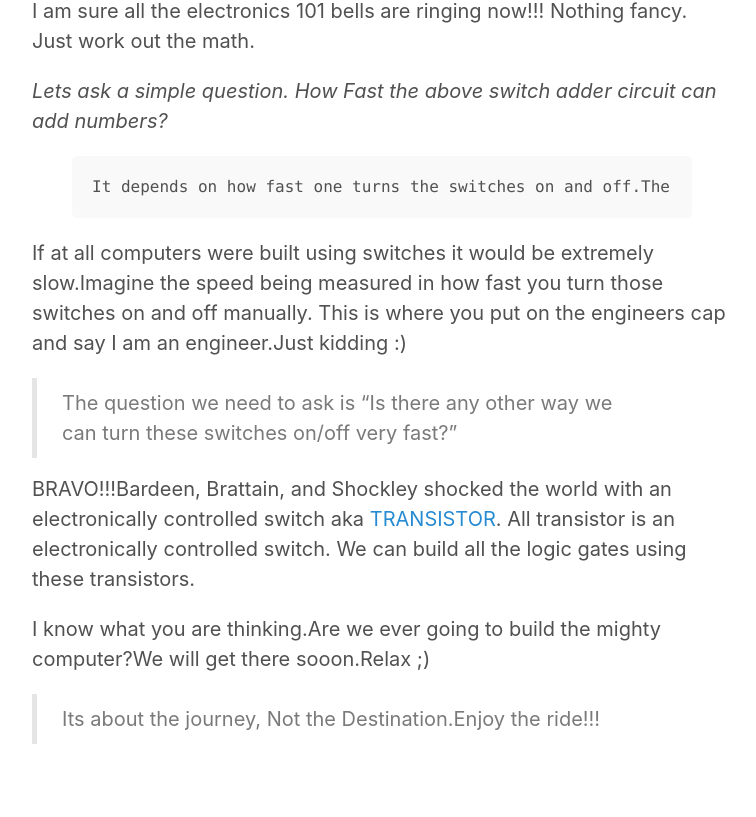
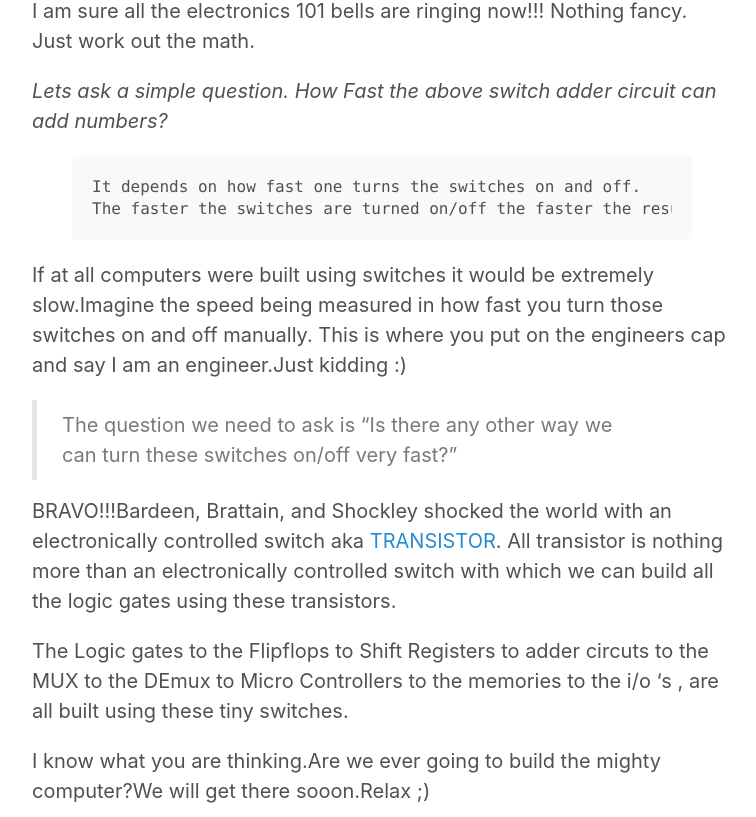
Before and after one commit to simple-guru/simple-guru.github.io, a Jekyll site: the page built from _posts/2016-04-21-Switch.md, in a window 1280 px wide and 900 px high, scrolled down 2594 px, cut to the strip 83-900 px from the top of the window. Shown: the whole strip, without its empty margins (258-1014 px from the left). Built offline with Jekyll 4.4.1, drawn with Linux system fonts in a browser that asks for light colours.

Commit message:
switch changes

```diff
--- a/_posts/2016-04-21-Switch.md
+++ b/_posts/2016-04-21-Switch.md
@@ -72,7 +72,10 @@ Nothing fancy. Just work out the math.
 
 <i>Lets ask a simple question. How Fast the above switch adder circuit can add numbers?</i>
 {% highlight text %}
-It depends on how fast one turns the switches on and off.The faster the switches are turned on/off the faster the results.
+
+It depends on how fast one turns the switches on and off.
+The faster the switches are turned on/off the faster the results.
+
 {% endhighlight %}
 
 If at all computers were built using switches it would be extremely slow.Imagine the speed being measured in how fast you turn those switches on and off manually. This is where you put on the engineers cap and say I am an engineer.Just kidding :)
@@ -80,7 +83,9 @@ If at all computers were built using switches it would be extremely slow.Imagine
 >The question we need to ask is "Is there any other way we can turn these switches on/off very fast?"
 
 BRAVO!!!Bardeen, Brattain, and Shockley shocked the world with an electronically controlled switch aka [TRANSISTOR](https://www.youtube.com/watch?v=IcrBqCFLHIY).
-All transistor is an electronically controlled switch. We can build all the logic gates using these transistors.
+All transistor is nothing more than an electronically controlled switch with which we can build all the logic gates using these transistors.
+
+The Logic gates to the Flipflops to Shift Registers to adder circuts to the MUX to the DEmux to Micro Controllers to the memories to the i/o 's , are all built using these tiny switches.
 
 
 
```
